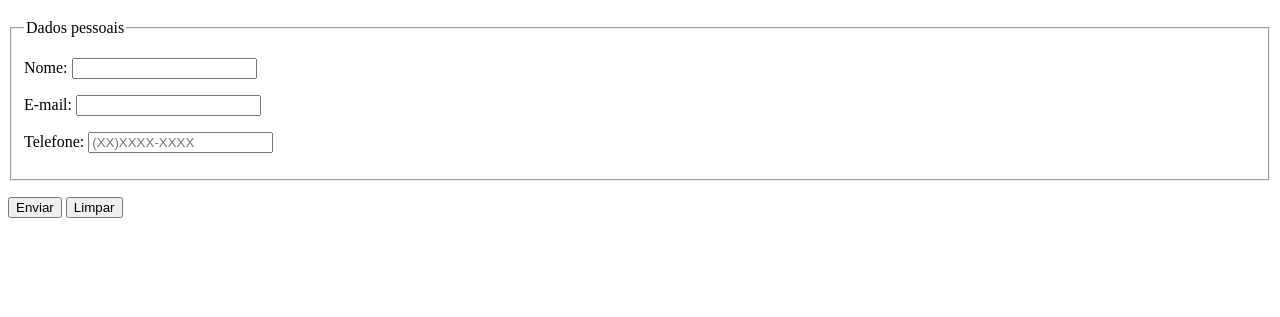
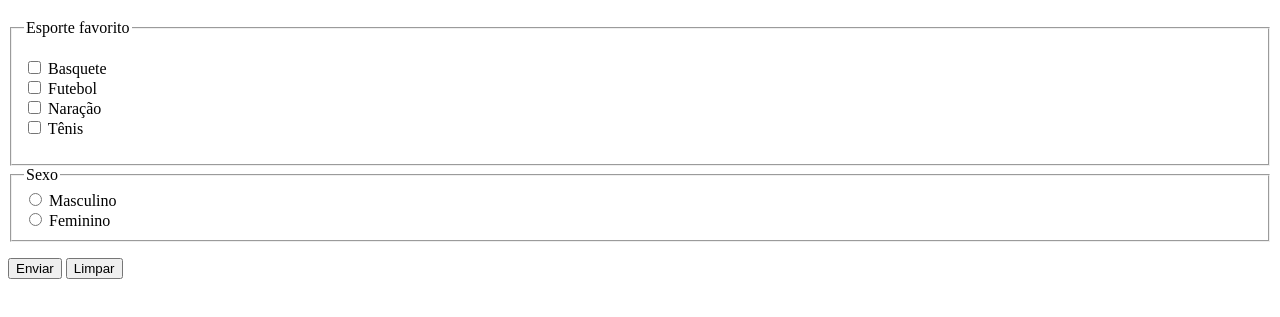
Before and after one commit to ILeo007/html_css, a plain HTML site: page modulo_04/Execicios/Ex_024/form004.html in a window 1280 px wide. Shown: the part 61-378 px from the top of the page. Drawn offline with Linux system fonts and the light colour scheme.

Commit message:
aprendi checkbox e radio

```diff
--- a/modulo_04/Execicios/Ex_024/form004.html
+++ b/modulo_04/Execicios/Ex_024/form004.html
@@ -9,19 +9,24 @@
     <h1>Exemplo de Formulário</h1>
     <form action="cadastro.php" method="post" autocomplete="on">
         <fieldset>
-            <legend>Dados pessoais</legend>
+            <legend>Esporte favorito</legend>
             <p>
-                <label for="inome">Nome:</label>
-                <input type="text" name="nome" id="inome" minlength="5" maxlength="20" required>
+                <input type="checkbox" name="esbas" id="iesbas">
+                <label for="iesbas">Basquete</label> <br>
+                <input type="checkbox" name="esfut" id="iesfut">
+                <label for="iesfut">Futebol</label> <br>
+                <input type="checkbox" name="esnat" id="iesnat">
+                <label for="iesnat">Naração</label> <br>
+                <input type="checkbox" name="esten" id="iesten">
+                <label for="iesten">Tênis</label> <br>
             </p>
-            <p>
-                <label for="iemail">E-mail:</label>
-                <input type="email" name="email" id="iemail" required autocomplete="email">
-            </p>
-            <p>
-                <label for="itelefone">Telefone:</label>
-                <input type="tel" name="telefone" id="itelefone" required autocomplete="tel" placeholder="(XX)XXXX-XXXX">
-            </p>
+        </fieldset>
+        <fieldset>
+            <legend>Sexo</legend>
+            <input type="radio" name="sexo" id="isxmas">
+            <label for="isxmas">Masculino</label><br>
+            <input type="radio" name="sexo" id="isxfem">
+            <label for="isxfem">Feminino</label>
         </fieldset>
         <p>
             <input type="submit" value="Enviar">
```
